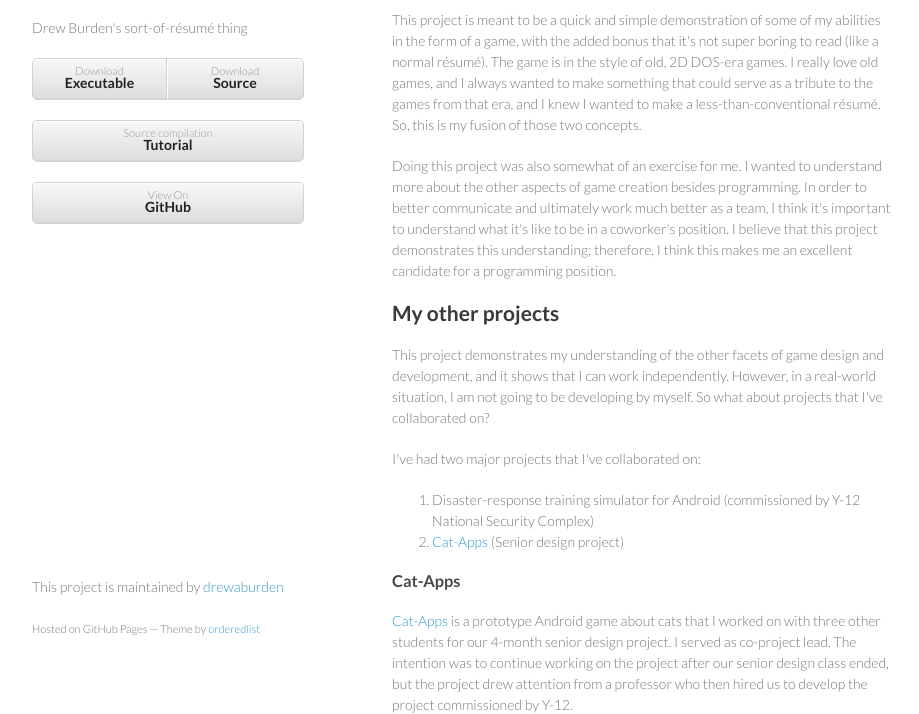
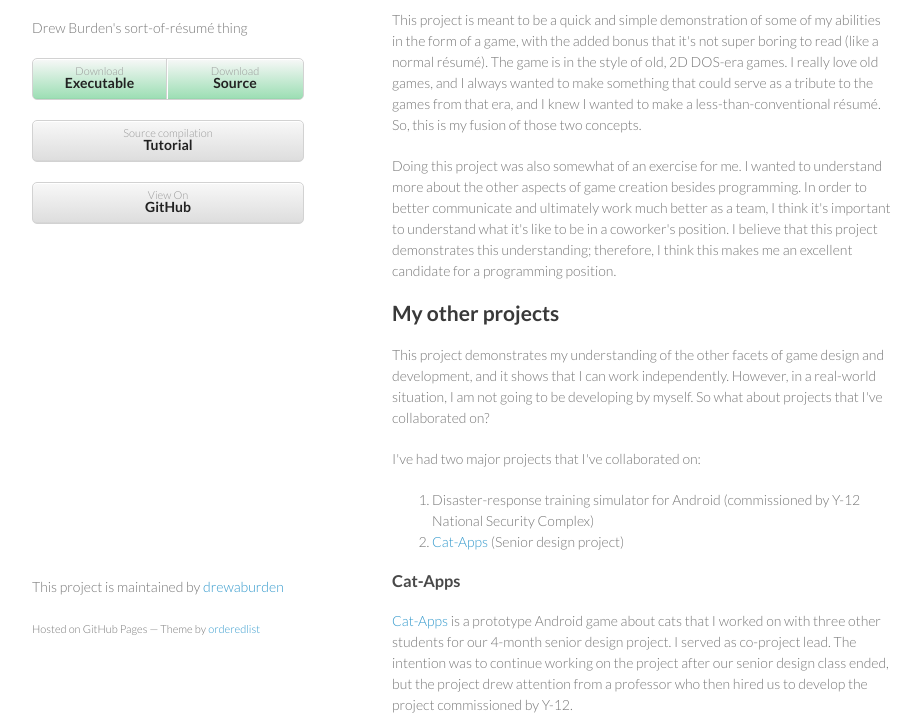
Before and after one commit to drewaburden/resume, a plain HTML site: page index.html in a window 1280 px wide. Shown: the part 92-806 px from the top of the page, without its empty margins (178-1097 px from the left). Drawn offline with Linux system fonts and the light colour scheme.

Commit message:
Update styles.css

```diff
--- a/stylesheets/styles.css
+++ b/stylesheets/styles.css
@@ -122,7 +122,13 @@ header ul {
 }
 
 header ul.downloads {
-
+  background: #eee;
+  background: -moz-linear-gradient(top, #f8f8f8 0%, #9bdeb3 100%);
+  background: -webkit-gradient(linear, left top, left bottom, color-stop(0%,#f8f8f8), color-stop(100%,#9bdeb3));
+  background: -webkit-linear-gradient(top, #f8f8f8 0%,#9bdeb3 100%);
+  background: -o-linear-gradient(top, #f8f8f8 0%,#9bdeb3 100%);
+  background: -ms-linear-gradient(top, #f8f8f8 0%,#9bdeb3 100%);
+  background: linear-gradient(top, #f8f8f8 0%,#9bdeb3 100%);
 }
 
 header ul.navigation {
@@ -156,7 +162,7 @@ header ul a {
 
 strong {
   color:#222;
-  font-weight:800;
+  font-weight:700;
 }
 
 header ul li + li {
```
